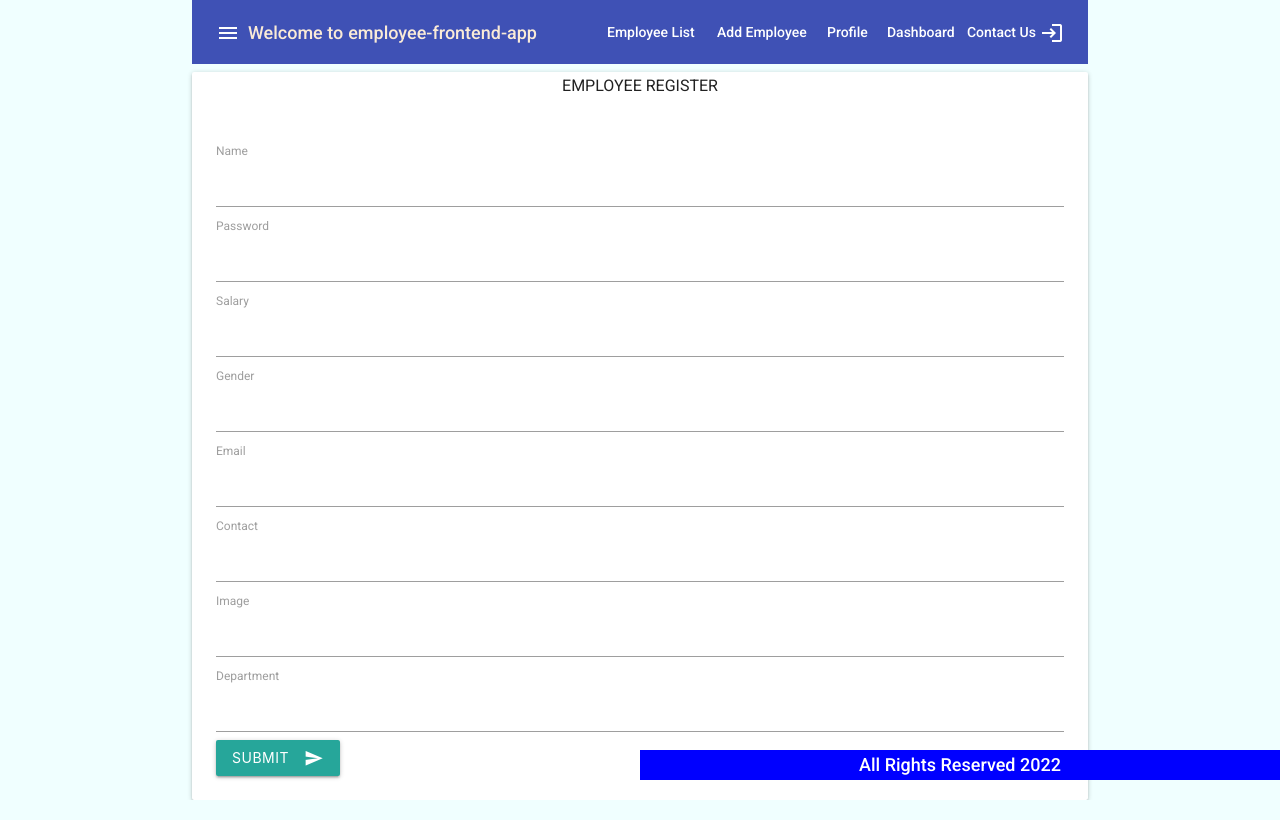
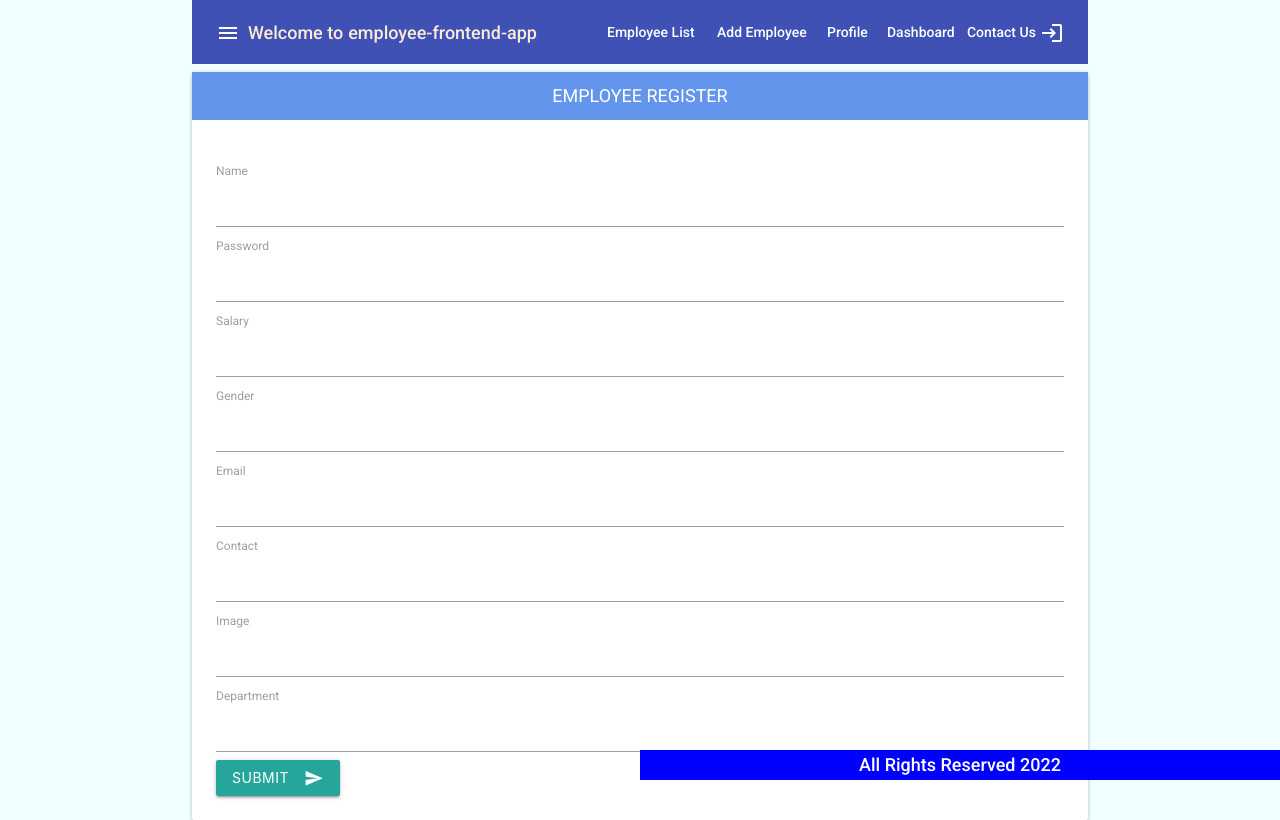
Before and after one commit to Sagar-Mahapatra/employee-service-frontend, an Angular app: page /add in a window 1280 px wide. Built offline with nearby package versions, Linux system fonts and the light colour scheme.

Commit message:
heading styling done

```diff
--- a/src/app/employee-all/employee-all.component.css
+++ b/src/app/employee-all/employee-all.component.css
@@ -1,7 +1,15 @@
-.item{
+.item {
     margin-top: 10px;
     margin-bottom: 10px;
     font-family: Georgia, 'Times New Roman', Times, serif;
     font-weight: 900;
     text-align: left;
 }
+
+.employees-heading {
+    color: white;
+    font-size: large;
+    font-weight: 400;
+    background-color: cornflowerblue;
+    padding: 10px;
+}
--- a/src/app/employee-all/employee-all.component.html
+++ b/src/app/employee-all/employee-all.component.html
@@ -1,5 +1,5 @@
-<div class="margin-top">
-    <h3 class="text-center bg-info text-white">ALL EMPLOYEES DATA</h3>
+<div [style.margin-top]="'7px'">
+    <h3 class="text-center employees-heading">ALL EMPLOYEES DATA</h3>
 </div>
 <div class="container">
     <div class="row" style="display: flex;justify-content: space-around;">
--- a/src/app/employee-register/employee-register.component.css
+++ b/src/app/employee-register/employee-register.component.css
@@ -0,0 +1,7 @@
+.emp-register-heading {
+    color: white;
+    font-size: large;
+    font-weight: 400;
+    background-color: cornflowerblue;
+    padding: 10px;
+}
--- a/src/app/employee-register/employee-register.component.html
+++ b/src/app/employee-register/employee-register.component.html
@@ -1,9 +1,9 @@
 <div class="card">
-  <div class="card-title text-center bg-info text-white">
-    <h3>EMPLOYEE REGISTER</h3>
+  <div class="card-title text-center">
+    <h3 class="emp-register-heading">EMPLOYEE REGISTER</h3>
   </div>
   <div class="card-content">
-    <form action="#" (ngSubmit)="createEmployee()">
+    <form (ngSubmit)="createEmployee()">
       <div>
         <label>Name</label>
         <input type="text" name="empName" id="empName" [(ngModel)]="employee.empName" />
```
